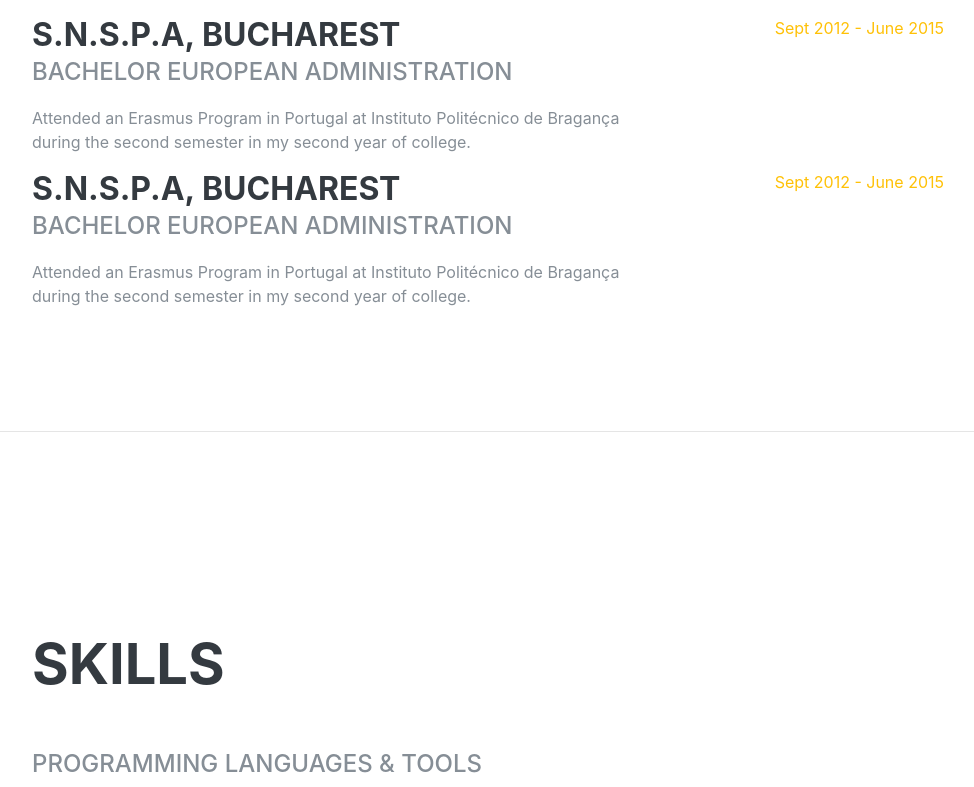
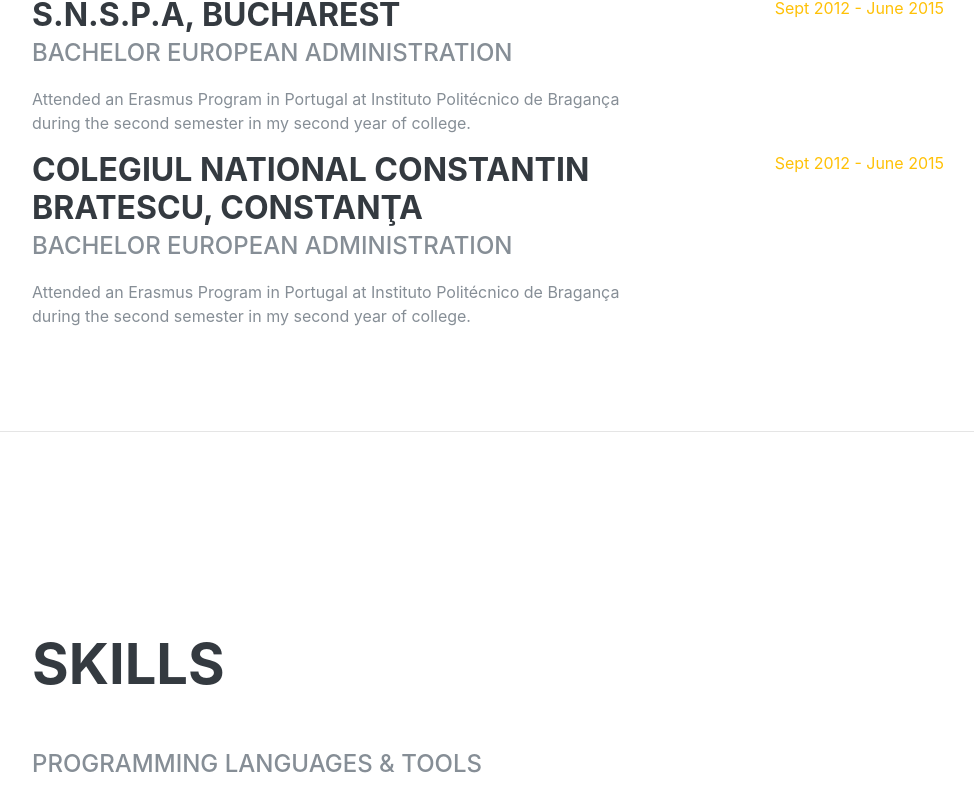
Before and after one commit to JulianskyCode/magnificent-oak, a Gatsby site: page / in a window 1280 px wide. Shown: the part 3214-4001 px from the top of the page, without its empty margins (288-1262 px from the left). Built offline with nearby package versions, Linux system fonts and the light colour scheme; Gatsby itself is replaced by a stand-in of ours; a web font is replaced by a local one.

Commit message:
index.js: changed

```diff
--- a/src/pages/index.js
+++ b/src/pages/index.js
@@ -206,7 +206,7 @@
 
           <div className="resume-item d-flex flex-column flex-md-row justify-content-between">
             <div className="resume-content">
-              <h3 className="mb-0">S.N.S.P.A, Bucharest</h3>
+              <h3 className="mb-0">Colegiul National Constantin Bratescu, Constanţa</h3>
               <div className="subheading mb-3">Bachelor European Administration</div>
               <p>Attended an Erasmus Program in Portugal at Instituto Politécnico de Bragança during the second semester in my second year of college.</p>
             </div>
```
